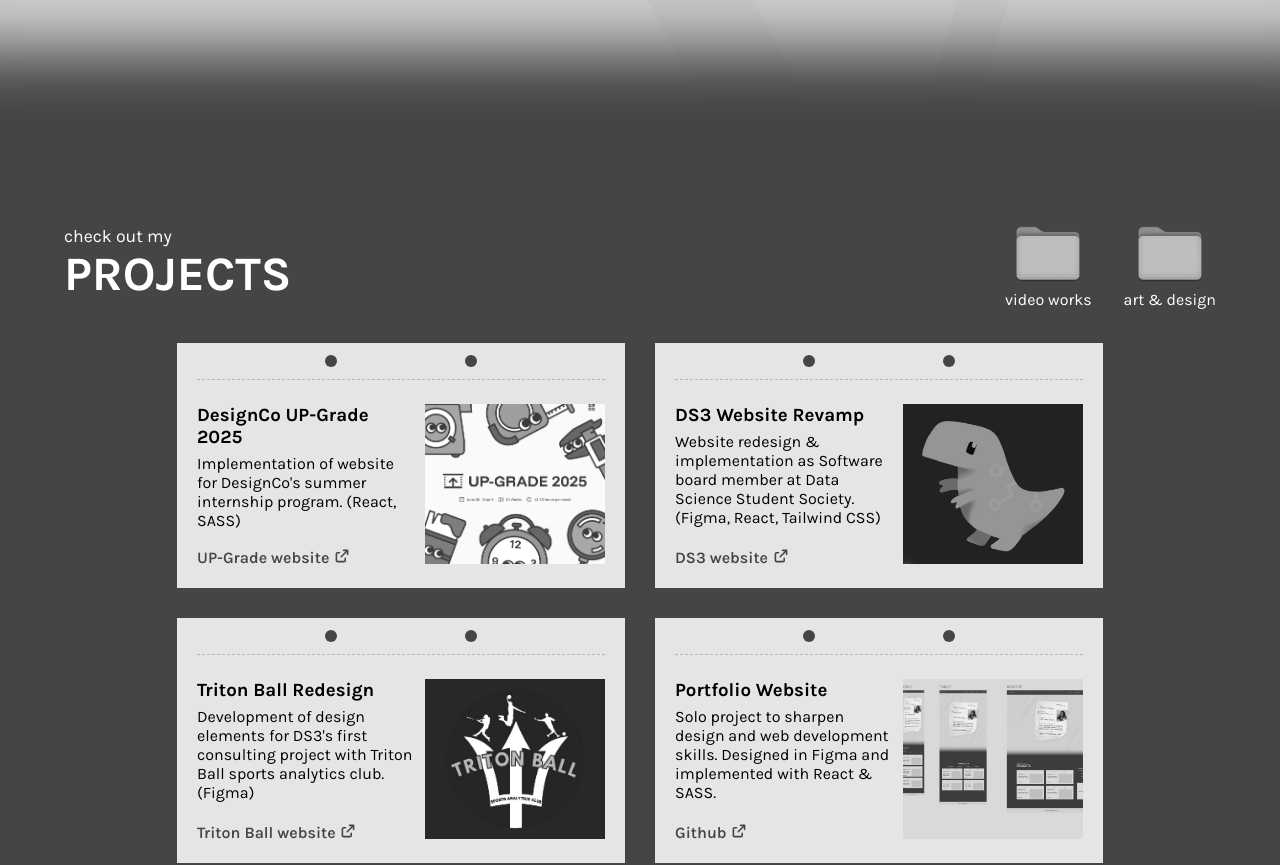
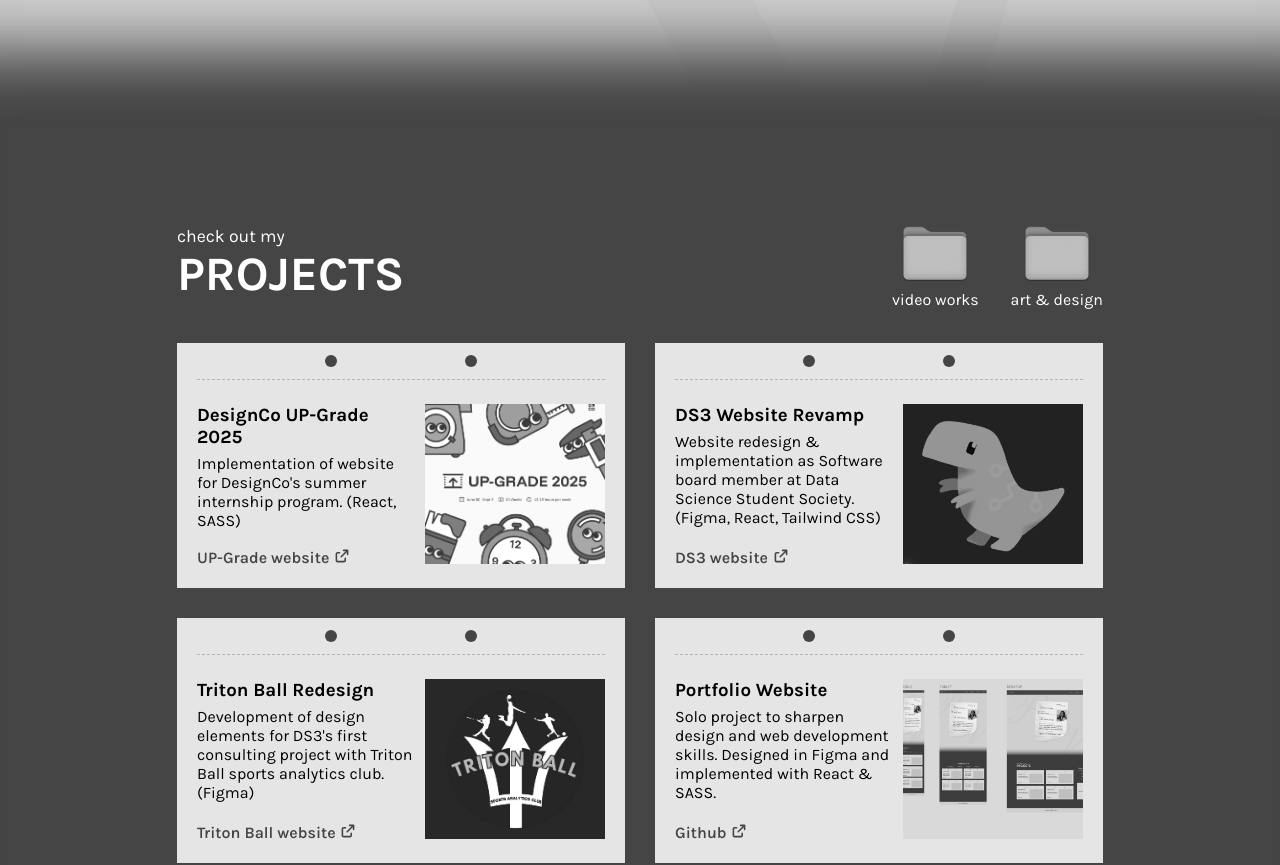
Before and after one commit to pa1kina/Portfolio, a React (Vite) app: page / in a window 1280 px wide. Shown: the part 840-1705 px from the top of the page. Built offline with nearby package versions, Linux system fonts and the light colour scheme; a web font is replaced by a local one.

Commit message:
responsiveness fixes

```diff
--- a/src/Components/Projects/Projects.scss
+++ b/src/Components/Projects/Projects.scss
@@ -32,6 +32,7 @@
   display: flex;
   flex-direction: column;
   padding: 90px 0;
+  align-items: center;
 }
 
 .projects-title {
@@ -39,9 +40,14 @@
   display: flex;
   justify-content: space-between;
   padding: 1rem 0;
+  width: 926px;
   @media (width < 480px) {
     padding: 0 2.3rem;
     align-items: center;
+    width: 100%;
+  }
+  @media (width < 960px) {
+    width: 100%;
   }
   p {
     font-size: 1.1rem;
```
